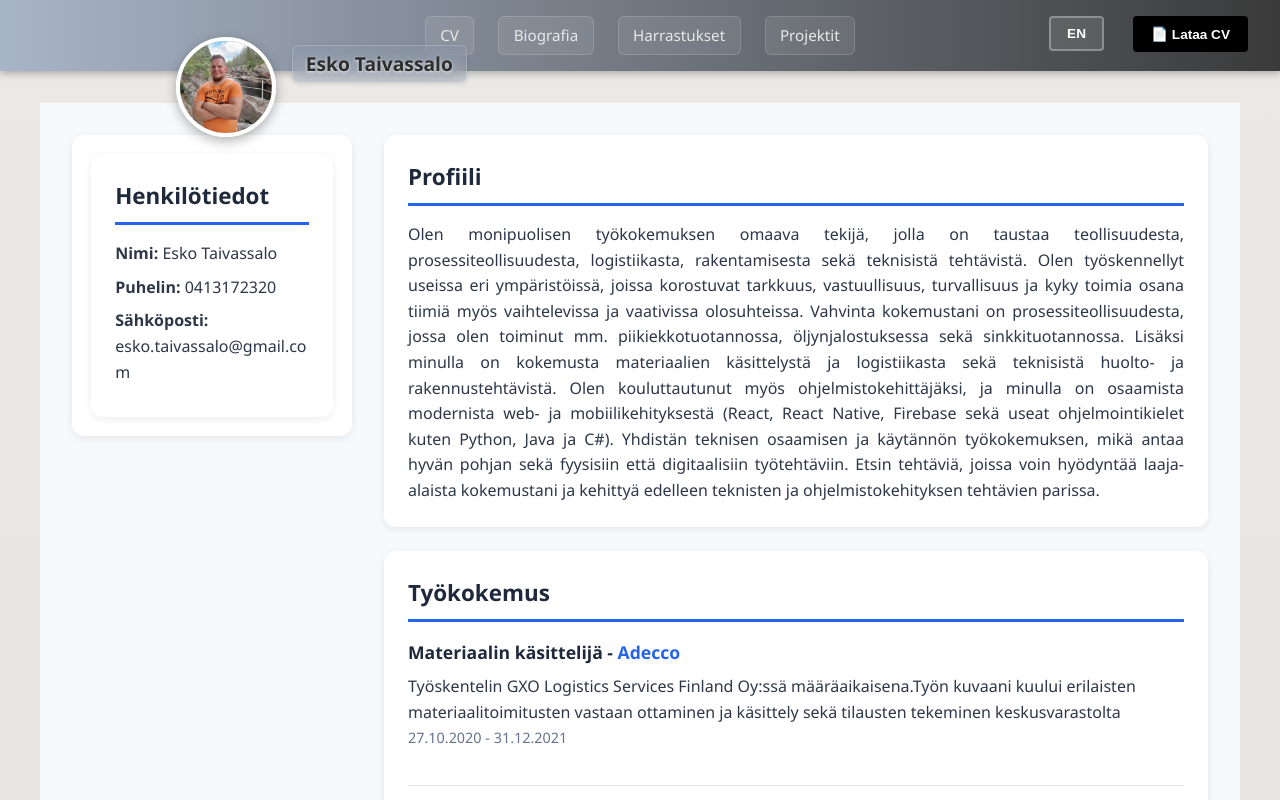
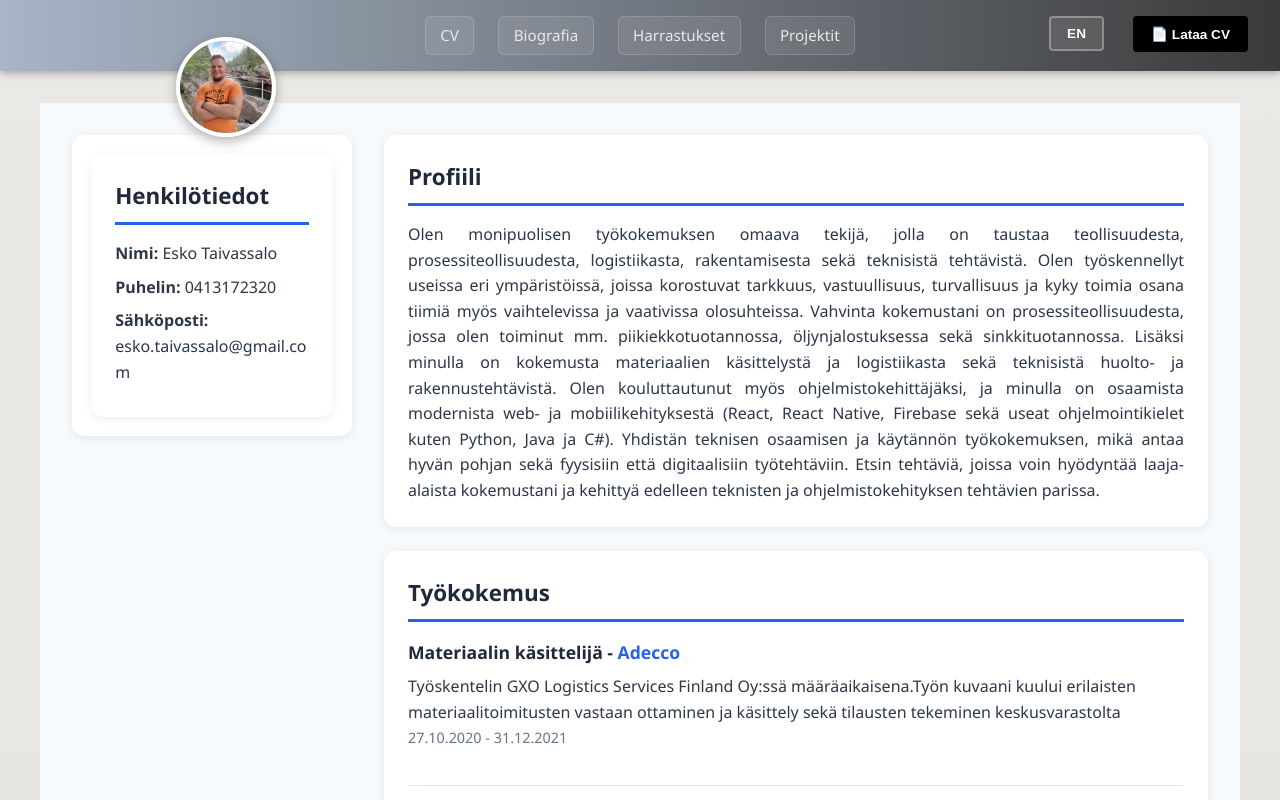
Before and after one commit to eskoTaivassalo/CV-website, a React app: page / in a window 1280 px wide. Shown: the top 800 px of the page. Built offline with nearby package versions, Linux system fonts and the light colour scheme; the HTML template or start-up script is replaced by a standard one.

Commit message:
tuplakuva poistettu

```diff
--- a/src/components/Header.tsx
+++ b/src/components/Header.tsx
@@ -94,9 +94,7 @@ const Header = () => {
     <>
       <div className="profile-overlay">
         <img src={profileImage} alt="Esko Taivassalo" className="overlay-profile-image" />
-        <div className="overlay-info">
-          <h1 className="overlay-name">Esko Taivassalo</h1>
-        </div>
+
       </div>
 
       <header className="header">
```
